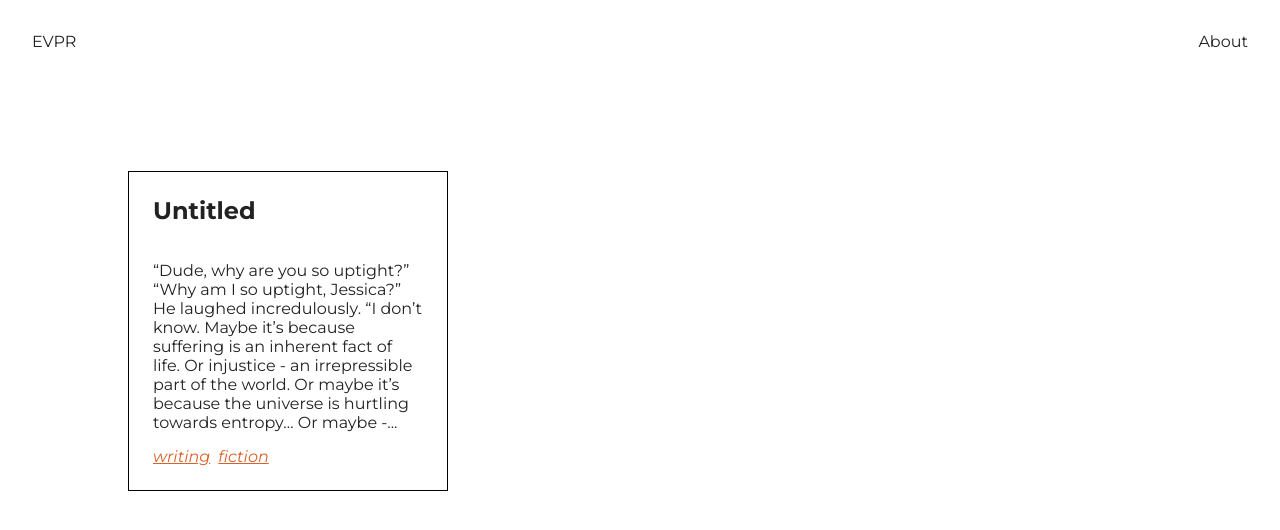
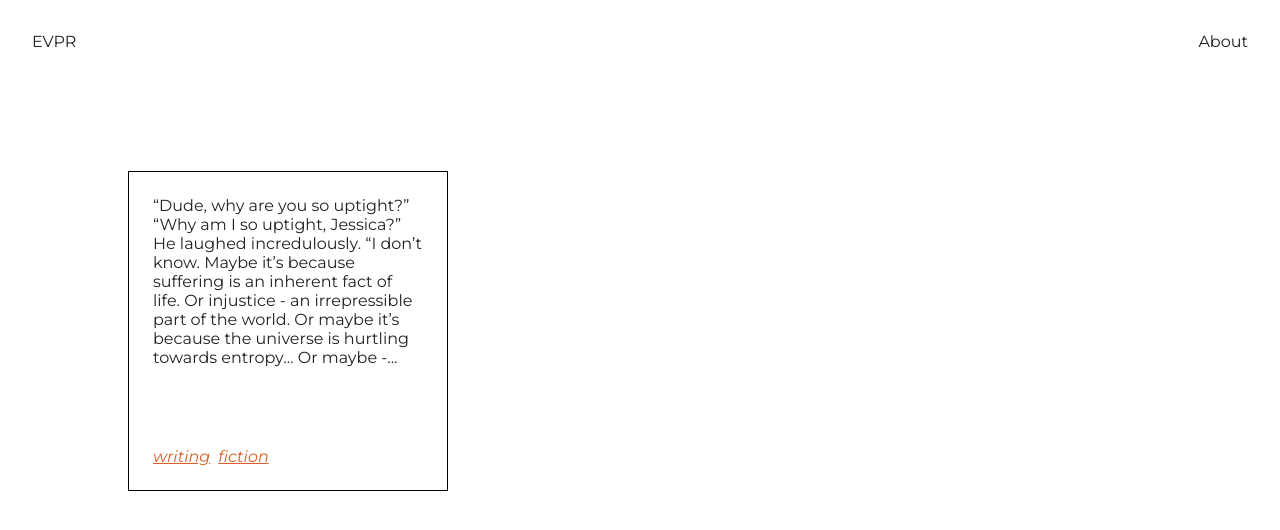
Before and after one commit to evanprananta/evanprananta-old.github.io, a Jekyll site: the page built from index.html, in a window 1280 px wide. Shown: the top 530 px of the page. Built offline with Jekyll 4.4.1, drawn with Linux system fonts in a browser that asks for light colours.

Commit message:
Fixed Cards
Remove untitled if post.title is empty.

```diff
--- a/assets/css/style.css
+++ b/assets/css/style.css
@@ -58,14 +58,17 @@ a:visited {
   overflow: hidden;
 }
 
-.card-title {
-  font-weight: 700; /* Montserrat bold[cite: 1] */
+/*.card-title {
+  font-weight: 700;
   margin-top: 0;
   color: var(--text-color);
   text-decoration: none;
-}
+}*/
 
 .card-excerpt {
+  flex-grow: 1; /* fills the space the removed title used to occupy */
+  margin-top: 0; /* removes default <p> margin so it sits flush at the top */
+
   overflow: hidden;
   text-overflow: ellipsis; /* Truncation[cite: 1] */
   color: var(--text-color);
--- a/index.html
+++ b/index.html
@@ -11,7 +11,7 @@ layout: default
 
         <!-- Image Card Variant -->
         {% if post.cover_image %}
-          <h2 class="card-title">{{ post.title }}</h2>
+          <!-- <h2 class="card-title">{{ post.title }}</h2> -->
           <div class="card-image-wrapper">
             <img src="{{ post.cover_image }}" alt="{{ post.title }}">
           </div>
@@ -21,9 +21,9 @@ layout: default
 
         <!-- Text/Quote Card Variant -->
         {% else %}
-          {% if post.title %}
+          <!-- {% if post.title %}
             <h2 class="card-title">{{ post.title }}</h2>
-          {% endif %}
+          {% endif %} -->
           <p class="card-excerpt">
             {% if post.quote %}
               {{ post.quote | truncatewords: 50 }}
```
